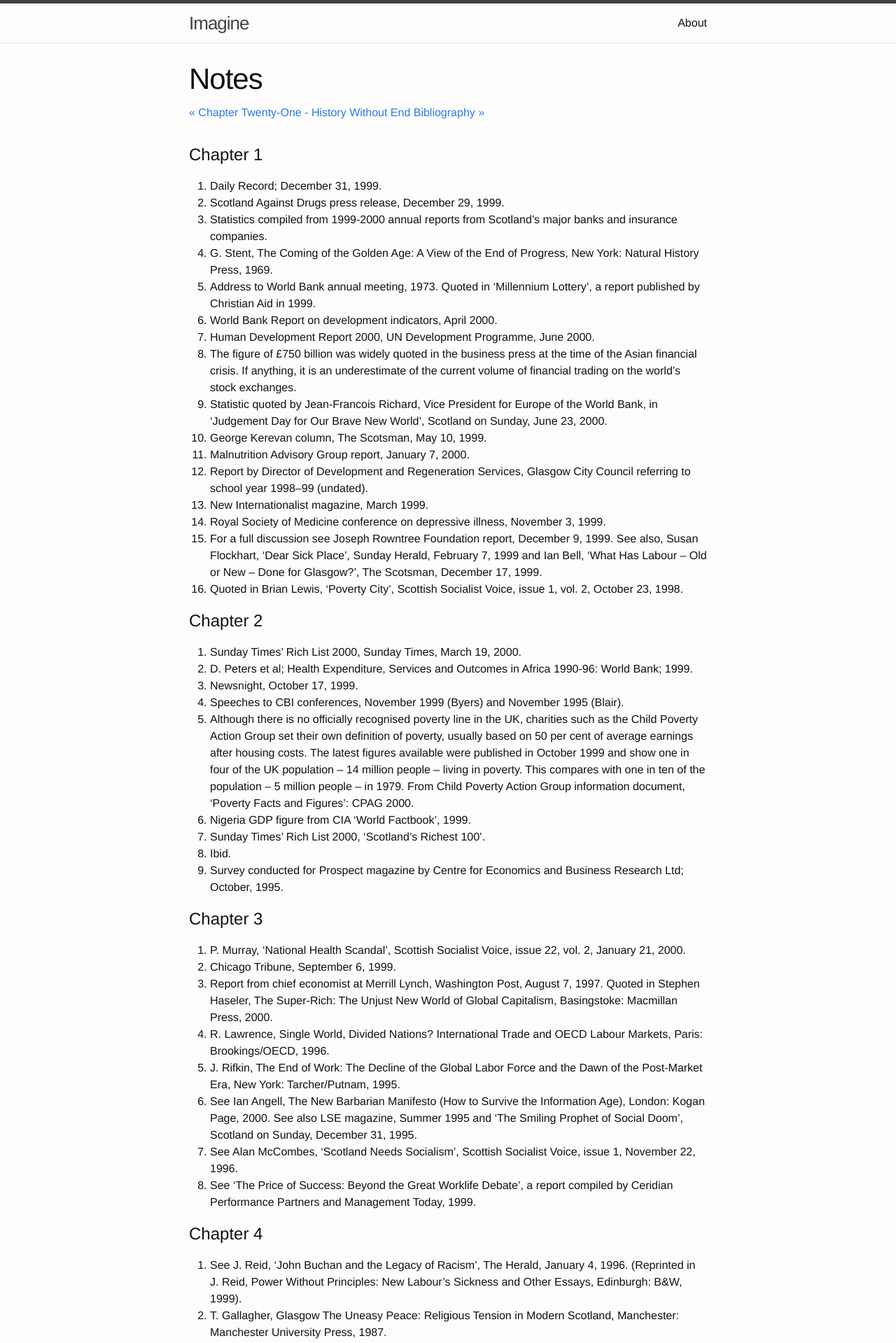
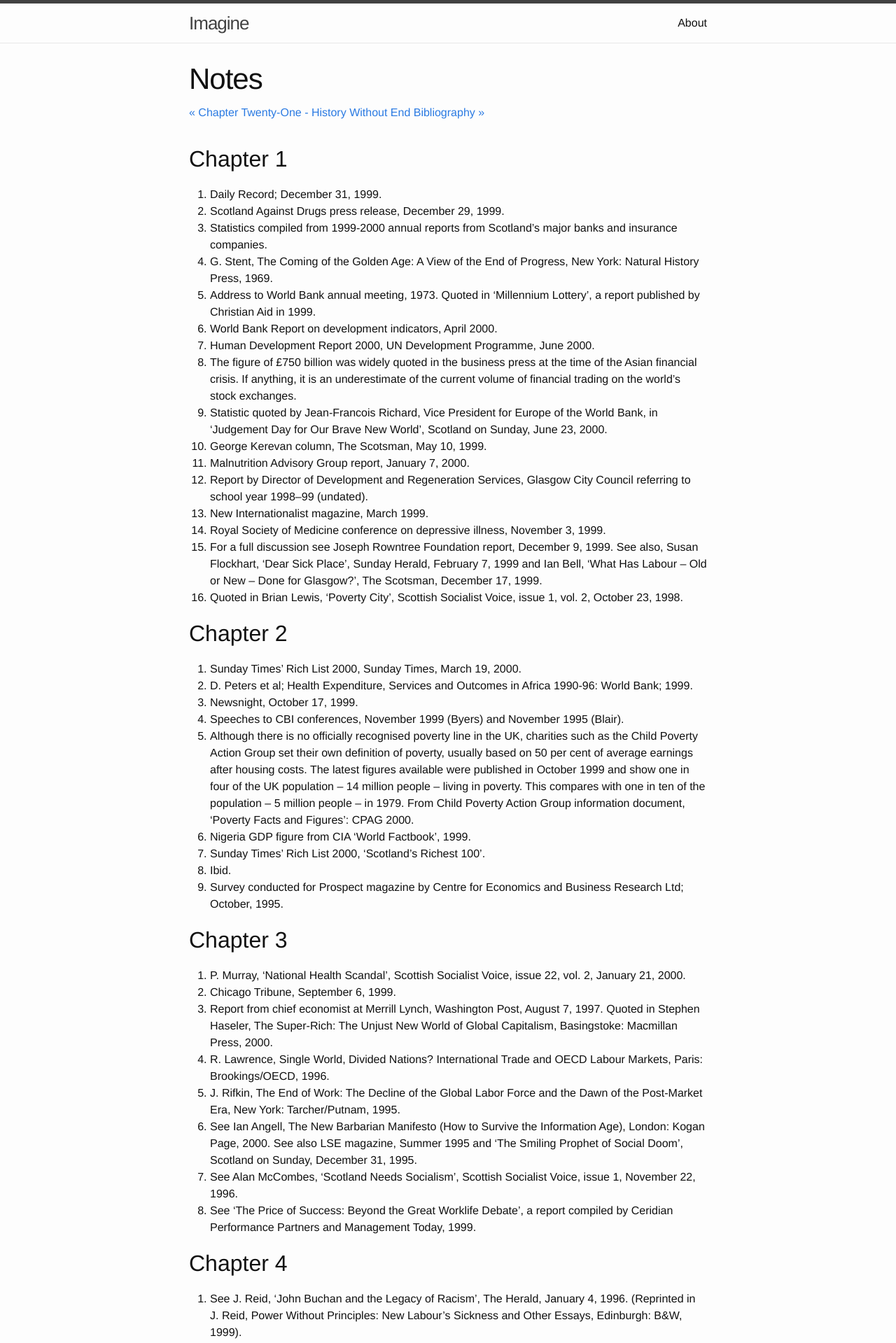
Before and after one commit to scotm/imagine, a Jekyll site: the page built from _posts/2015-01-10-notes.markdown, in a window 1280 px wide. Shown: the top 1919 px of the page at 70% size. Built offline with Jekyll 4.4.1, drawn with Linux system fonts in a browser that asks for light colours.

```diff
--- a/_posts/2015-01-10-notes.markdown
+++ b/_posts/2015-01-10-notes.markdown
@@ -5,7 +5,7 @@ date:   2015-01-10 17:01:03
 categories: references
 ---
 
-# Chapter 1
+## Chapter 1
 
 1. <a name='chapter-1-1' />Daily Record; December 31, 1999.
 2. <a name='chapter-1-1' />Scotland Against Drugs press release, December 29, 1999.
@@ -24,7 +24,7 @@ categories: references
 15. <a name='chapter-1-15' /> For a full discussion see Joseph Rowntree Foundation report, December 9, 1999. See also, Susan Flockhart, ‘Dear Sick Place’, Sunday Herald, February 7, 1999 and Ian Bell, ‘What Has Labour – Old or New – Done for Glasgow?’, The Scotsman, December 17, 1999.
 16. <a name='chapter-1-16' /> Quoted in Brian Lewis, ‘Poverty City’, Scottish Socialist Voice, issue 1, vol. 2, October 23, 1998.
 
-# Chapter 2
+## Chapter 2
 
 1. <a name='chapter-2-1' /> Sunday Times’ Rich List 2000, Sunday Times, March 19, 2000.
 2. <a name='chapter-2-2' /> D. Peters et al; Health Expenditure, Services and Outcomes in Africa 1990-96: World Bank; 1999.
@@ -36,7 +36,7 @@ categories: references
 8. <a name='chapter-2-8' /> Ibid.
 9. <a name='chapter-2-9' /> Survey conducted for Prospect magazine by Centre for Economics and Business Research Ltd; October, 1995.
 
-# Chapter 3
+## Chapter 3
 
 1. <a name='chapter-3-1' /> P. Murray, ‘National Health Scandal’, Scottish Socialist Voice, issue 22, vol. 2, January 21, 2000.
 2. <a name='chapter-3-2' /> Chicago Tribune, September 6, 1999.
@@ -47,7 +47,7 @@ categories: references
 7. <a name='chapter-3-7' /> See Alan McCombes, ‘Scotland Needs Socialism’, Scottish Socialist Voice, issue 1, November 22, 1996.
 8. <a name='chapter-3-8' /> See ‘The Price of Success: Beyond the Great Worklife Debate’, a report compiled by Ceridian Performance Partners and Management Today, 1999.
 
-# Chapter 4
+## Chapter 4
 
 1. <a name='chapter-4-1' /> See J. Reid, ‘John Buchan and the Legacy of Racism’, The Herald, January 4, 1996. (Reprinted in J. Reid, Power Without Principles: New Labour’s Sickness and Other Essays, Edinburgh: B&W, 1999).
 2. <a name='chapter-4-2' /> T. Gallagher, Glasgow The Uneasy Peace: Religious Tension in Modern Scotland, Manchester: Manchester University Press, 1987.
@@ -57,7 +57,7 @@ categories: references
 6. <a name='chapter-4-6' /> Information supplied by Campaign Against Domestic Violence.
 7. <a name='chapter-4-7' /> Information supplied by Gingerbread and One Plus.
 
-# Chapter 5
+## Chapter 5
 
 1. <a name='chapter-5-1' /> See ‘Benefits Butcher’, Scottish Socialist Voice, issue 6, vol. 2, February 12, 1999.
 2. <a name='chapter-5-2' /> T. O’Boyle, At Any Cost: Jack Welch, General Electric and the Pursuit of Profit, New York: Knopf, 1998.
@@ -72,7 +72,7 @@ categories: references
 11. <a name='chapter-5-11' /> I. McWhirter, ‘Labour Rushes In Where Thatcher Feared to Tread’, Sunday Herald, November 14, 1999.
 12. <a name='chapter-5-12' /> Gray, False Dawn
 
-# Chapter 6
+## Chapter 6
 
 1. <a name='chapter-6-1' /> M. Friedman, New York Times, September 13, 1970. Quoted in J. McMurtry, The Cancer Stage of Capitalism, London: Pluto, 1999.
 2. <a name='chapter-6-2' /> Ibid.
@@ -89,7 +89,7 @@ categories: references
 13. <a name='chapter-6-13' /> Sir Donald MacKay, ‘Nothing Must Stand in the Way of Free Trade’s Global March’, Scotland on Sunday, December 26, 1999.
 14. <a name='chapter-6-14' /> M.J. Mandel, ‘The Risk that Boom Will Turn to Bust’, American Business Week, February 14, 2000.
 
-# Chapter 7
+## Chapter 7
 
 1. <a name='chapter-7-1' /> See website, Who Owns What: The Database of Media Ownership (General Electric Corporation Overview) at www.mediaownership.org/ge
 2. <a name='chapter-7-2' /> Inland Revenue Statistics 1999.
@@ -97,7 +97,7 @@ categories: references
 4. <a name='chapter-7-4' /> See T. Benn, The Benn Diaries 1940-1990, London: Hutchison, 1995.
 5. <a name='chapter-7-5' /> P. Taaffe, T. Grant and L. Walsh, ‘The State: A Warning to the Labour Movement’, Militant Pamphlet, 1983.
 
-# Chapter 8
+## Chapter 8
 
 1. <a name='chapter-8-1' /> E.J. Hobsbawm, The Age of Revolution: Europe 1789-1848, London: Cardinal, 1973.
 2. <a name='chapter-8-2' /> See Douglas Rushkoff, ‘Breaking the Tech Myths (Before they Break Us)’, November 1998; and ‘The Shareware Universe’ (undated), www.rushkoff.com
@@ -108,7 +108,7 @@ categories: references
 7. <a name='chapter-8-7' /> I. Pearson, ‘Our View of the Future (The Future of Capitalism)’, British Telecommunications plc, 2000. This can be downloaded from the following web address: www.bt.com/innovation/viewpoints/pearson/capitalism.htm
 8. <a name='chapter-8-8' /> Ibid.
 
-# Chapter 9
+## Chapter 9
 
 1. <a name='chapter-9-1' /> J. McMurtry, The Cancer Stage of Capitalism, London: Pluto Press, 1999.
 2. <a name='chapter-9-2' /> Statistics provided by the Hadley Centre, linked to the UK Met Office.
@@ -120,7 +120,7 @@ categories: references
 8. <a name='chapter-9-8' /> McDonald and Myers, ‘Malign Design’, New Internationalist, November 1998.
 9. <a name='chapter-9-9' /> I. Bell, ‘Are Our Farmers Doomed?’, The Scotsman, September 15, 1999.
 
-# Chapter 10
+## Chapter 10
 
 1. <a name='chapter-10-1' /> A. Wightman, Who Owns Scotland, Edinburgh: Canongate, 1996.
 2. <a name='chapter-10-2' /> T. Johnston, Our Scots Noble Families, Glendaruel: Argyll Publishing, 1999 (New Edition).
@@ -133,7 +133,7 @@ categories: references
 9. <a name='chapter-10-9' /> G. Brown, ed., The Red Paper on Scotland, EUSPB, 1975.
 10. <a name='chapter-10-10' /> Petroleum Economist, August 1998.
 
-# Chapter 11
+## Chapter 11
 
 1. <a name='chapter-11-1' /> Glasgow Corporation Water Works archives, Glasgow University Library.
 2. <a name='chapter-11-2' /> J. McMurtry, The Cancer Stage of Capitalism, London: Pluto, 1999.
@@ -142,7 +142,7 @@ categories: references
 5. <a name='chapter-11-5' /> M. Sawyer and K. O’Donnell, A Future for Public Ownership, London: Lawrence & Wishart, 1999.
 6. <a name='chapter-11-6' /> Ibid.
 
-# Chapter 12
+## Chapter 12
 
 1. <a name='chapter-12-1' /> Speech to Labour Party Conference, 1996.
 2. <a name='chapter-12-2' /> From H. McDiarmid, ‘A Drunk Man Looks At The Thistle’, 1926.
@@ -151,7 +151,7 @@ categories: references
 5. <a name='chapter-12-5' /> J. Gray, False Dawn: Delusions of Global Capitalism, London: Granta, 1998.
 6. <a name='chapter-12-6' /> Observer, September 29, 1996.
 
-# Chapter 13
+## Chapter 13
 
 1. <a name='chapter-13-1' /> From Tony Blair’s keynote speech, March 28, 2000.
 2. <a name='chapter-13-2' /> John MacLean, (Scottish Workers Republican Party candidate, Gorbals constituency), Election Address, 1922.
@@ -160,7 +160,7 @@ categories: references
 5. <a name='chapter-13-5' /> George Kerevan, The Scotsman, August 16, 1999.
 6. <a name='chapter-13-6' /> George Kerevan, The Scotsman, June 24, 1999.
 
-# Chapter 14
+## Chapter 14
 
 1. <a name='chapter-14-1' /> B. Brecht, The Solution, 1953.
 2. <a name='chapter-14-2' /> Quoted in John MacLean, Nan Milton, London: Pluto Press, 1973.
@@ -168,7 +168,7 @@ categories: references
 4. <a name='chapter-14-4' /> See Forbes magazine articles on Russia, September 7, 1998; November 16, 1998; March 22, 1999.
 5. <a name='chapter-14-5' /> Revolution Betrayed by Leon Trotsky was first published in 1936. It is now out of print, though it is worthwhile trying to get a second-hand copy of this seminal analysis of totalitarianism in the Soviet Union.
 
-# Chapter 15
+## Chapter 15
 
 1. <a name='chapter-15-1' /> T. Bunyan, The Poltical Police in Britain, London: Quartet Books, 1983 (first published in 1975).
 2. <a name='chapter-15-2' /> See E. Truman, ‘Hacked Off’, Scottish Socialist Voice, issue 16, vol. 2, September 30, 1999.
@@ -177,14 +177,14 @@ categories: references
 5. <a name='chapter-15-5' /> Quoted in Milne, The Enemy Within.
 6. <a name='chapter-15-6' /> The Zapatista website is at www.ezln.org
 
-# Chapter 16
+## Chapter 16
 
 1. <a name='chapter-16-1' /> Quoted in T. Sheridan and A. McCombes, ‘Struggle, Solidarity and Socialism’, Scottish Militant Labour pamphlet, 1994.
 2. <a name='chapter-16-2' /> Inland Revenue Statistics 1999.
 3. <a name='chapter-16-3' /> The findings were published in The Scotsman in November 1998.
 4. <a name='chapter-16-4' /> A. Neil, ‘Walking With Ideological Dinosaurs’, The Scotsman, November 12, 1999.
 
-# Chapter 17
+## Chapter 17
 
 1. <a name='chapter-17-1' /> ‘British Social Attitudes Survey 1999’, conducted by National Council for Social Research.
 2. <a name='chapter-17-2' /> See G. Orwell, Homage to Catalonia, Harmondsworth: Penguin, 1989 (First published 1938); H. Thomas, The Spanish Civil War, Harmondsworth: Penguin, 1977; Sam Dolgoff, ed., The Anarchist Collectives: Workers’ Self-Management in the Spanish Revolution 1936-39, Free Life Editions, 1974.
@@ -192,7 +192,7 @@ categories: references
 4. <a name='chapter-17-4' /> J. Foster and C. Woolfson, Politics of the UCS Work-In: Class Alliances and the Right to Work, London: Lawrence & Wishart, 1986.
 5. <a name='chapter-17-5' /> C. Woolfson and J. Foster, Track Record: The Story of the Caterpillar Occupation, London: Verso, 1988.
 
-# Chapter 18
+## Chapter 18
 
 1. <a name='chapter-18-1' /> W. Ferguson, Scotland’s Relations with England: A Survey to 1707, Edinburgh: The Saltire Society, 1994.
 2. <a name='chapter-18-2' /> The poem ‘Sic’ a Parcel of Rogues in a Nation’ is by Robert Burns.
@@ -202,7 +202,7 @@ categories: references
 6. <a name='chapter-18-6' /> A. Marr, The Battle for Scotland, Harmondsworth: Penguin, 1992.
 7. <a name='chapter-18-7' /> J. Cannon, ‘From Karl Marx to the Fourth of July’, The Militant, reprinted in Notebook of an Agitator, New York: Pathfinder Press, 1973.
 
-# Chapter 19
+## Chapter 19
 
 1. <a name='chapter-19-1' /> These figures derive from calculations based on statistics from The World Factbook 1999, Central Intelligence Agency, United States, and from J. Peat and S. Boyle, An Illustrated Guide to the Scottish Economy, London: Duckworth, 1999.
 2. <a name='chapter-19-2' /> S. Flockhart, ‘Dear Sick Place’, Sunday Herald, February 7, 1999.
@@ -210,10 +210,10 @@ categories: references
 4. <a name='chapter-19-4' /> See Scottish Socialist Party conference document, ‘The Scottish Economy: Scotland’s Economic Gulf’. The figure was calculated by dividing the combined profits made by overseas companies in Scotland by the number of Scottish employees on their payroll.
 5. <a name='chapter-19-5' /> Peat and Boyle, ‘An Illustrated Guide to the Scottish Economy’; company annual reports 1998-99.
 
-# Chapter 20
+## Chapter 20
 1. <a name='chapter-20-1' /> See I. Deutscher, The Prophet Unarmed: Trotsky 1921-1929 (vol. 2 of a 3 vol. biography of Leon Trotsky), Chapter III, ‘Not By Politics Alone’, Oxford: Oxford University Press, 1959.
 
-# Chapter 21
+## Chapter 21
 1. <a name='chapter-21-1' /> L. Grassic Gibbon, A Scots Quair, vol. 2, Cloud Howe, Edinburgh: Lomond, 1986.
 2. <a name='chapter-21-2' /> F. Fukuyama, The End of History and the Last Man, Free Press, 1992.
 3. <a name='chapter-21-3' /> The ‘What Women Want: Values and Visions’ survey was conducted throughout 1995 by the Women’s Communication Centre.
```
